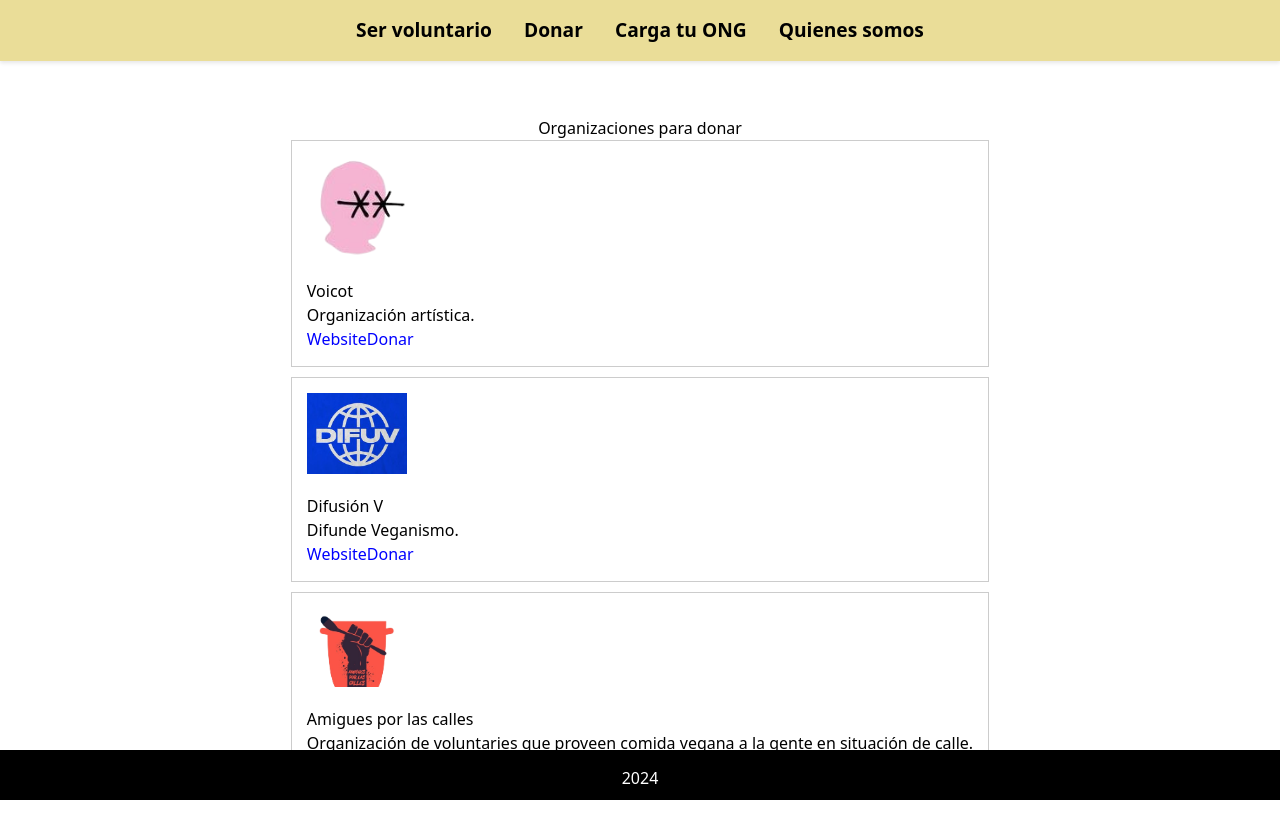
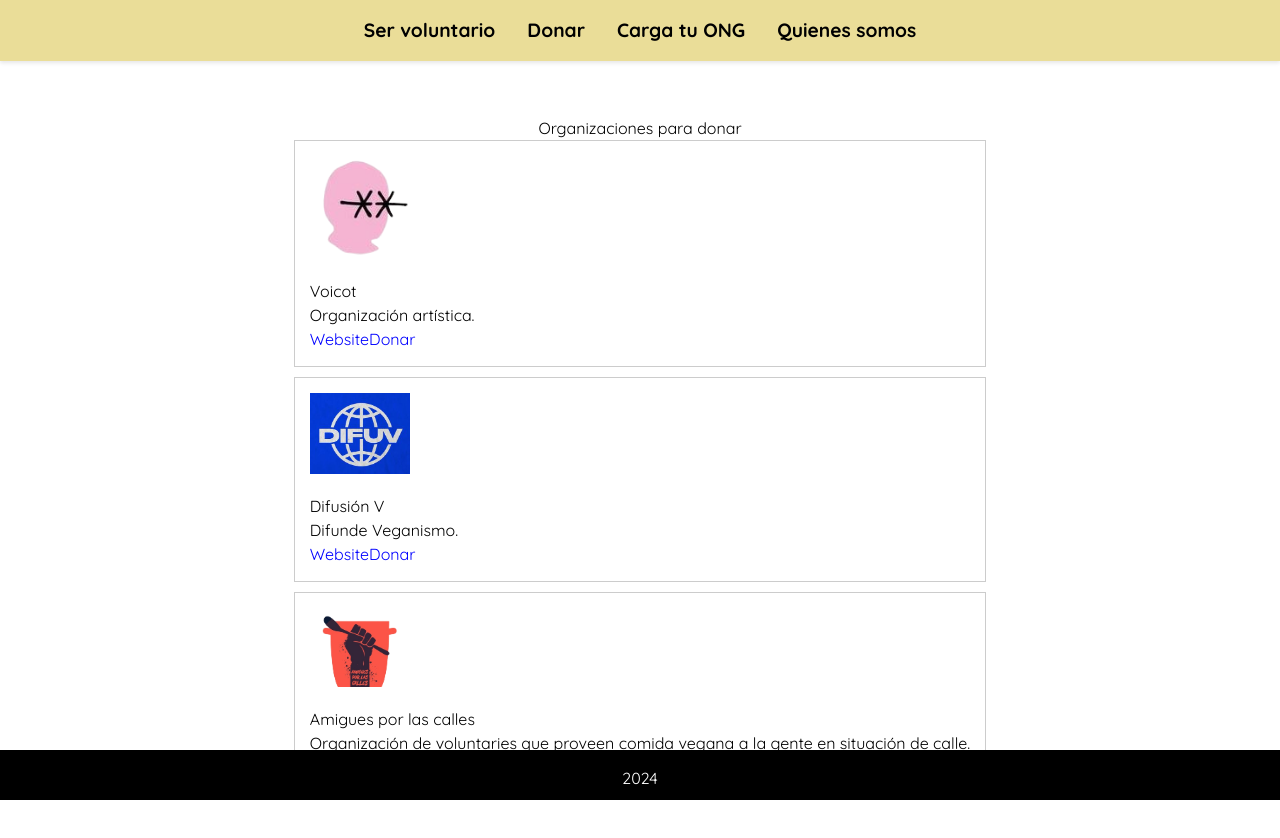
Before and after one commit to Firet/activa-veganismo, a Next.js app: page / in a window 1280 px wide. Shown: the top 838 px of the page. Built offline with nearby package versions, Linux system fonts and the light colour scheme.

Commit message:
Add quicksand as a global font in <body> tag

```diff
--- a/src/app/layout.tsx
+++ b/src/app/layout.tsx
@@ -1,7 +1,10 @@
 import type { Metadata } from 'next';
+import { Quicksand } from "next/font/google";
 import './globals.css';
 import Header from '@/components/header/header';
 import Footer from '@/components/footer/footer';
+
+const quicksand = Quicksand({ subsets: ["latin"] });
 
 export const metadata: Metadata = {
 	title: 'App Voluntariado vegano',
@@ -15,7 +18,7 @@ export default function RootLayout({
 }>) {
 	return (
 		<html lang="en">
-			<body>
+			<body className={quicksand.className}>
 				<Header />
 				<main className="flex flex-col items-center p-24">
 					{children}
```
